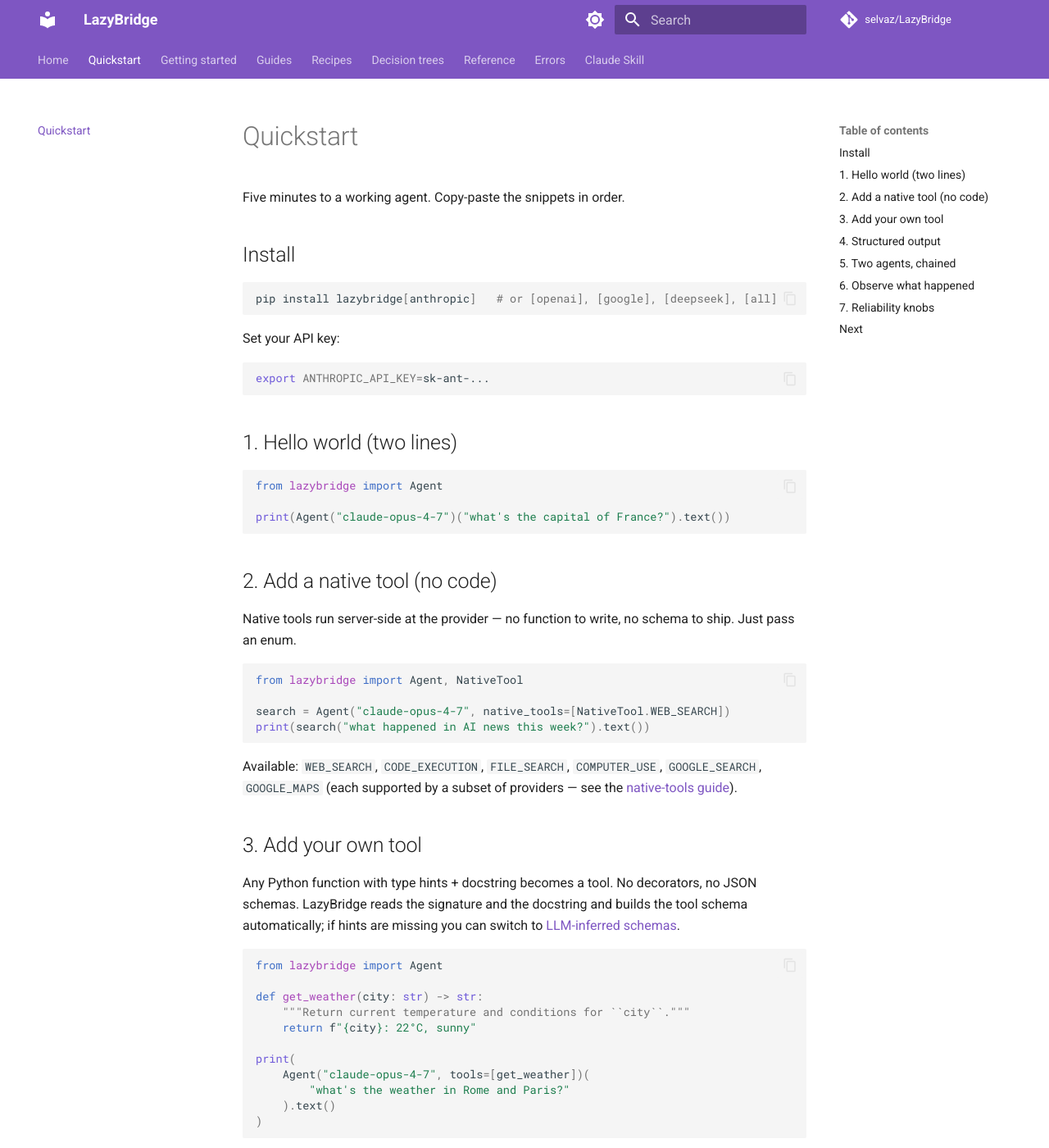
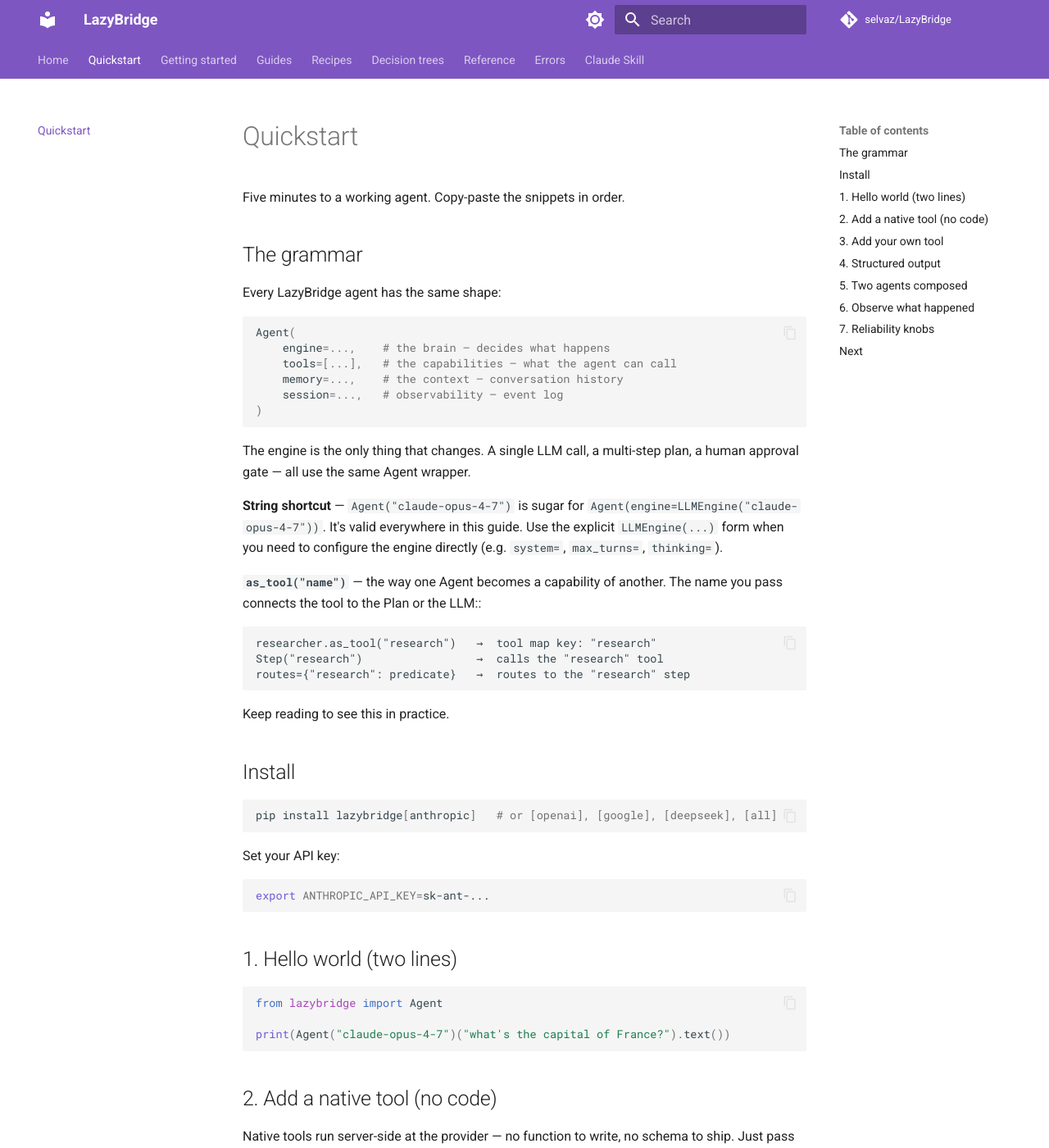
Before and after one commit to selvaz/LazyBridge, an MkDocs documentation site: the page built from docs/quickstart.md, in a window 1280 px wide and 1400 px high. Shown: the whole window at 82% size. Built offline with MkDocs 1.6.1 and Material for MkDocs 9.7.7, drawn with Linux system fonts in a browser that asks for light colours; comment, search, counter and statistics services are not loaded; some of the changed text lies outside the part shown.

Commit message:
Make canonical grammar central: Agent(engine=, tools=[], memory=, session=)
- Rename `engine_or_model` to `engine` as the single first parameter on
  Agent.__init__, merging the former positional + keyword alias into one.
  String values remain sugar for LLMEngine; None defaults to claude-opus-4-7.
- Fix tools type hint to list[Tool | Callable] — agents mount via as_tool().
- Rewrite Agent class docstring: canonical form with sub-agents declared
  first and as_tool() composition shown before any shortcut or factory.
- Rewrite lazybridge/__init__.py module docstring: same canonical example
  leads, string shortcut and name-chain contract documented inline.
- Update Step docstring: clearly distinguish target (which tool to call,
  must match as_tool name) from name (step identity for routing/sentinels).
- Add docs/concepts/grammar.md: the foundational reference covering the
  three-piece model, the name chain, task/context sentinels, and the
  progressive growth path from one agent to a full pipeline.
- Update docs/quickstart.md: grammar section added at the top; section 5
  rewritten to use as_tool() and show both LLM and Plan orchestrators.
- Add tests/unit/test_canonical_grammar.py: 15 tests that document the
  grammar through code — canonical construction, shortcut equivalence,
  as_tool name contract, PlanCompiler mismatch detection, sentinel
  placement, and end-to-end runs with fake engines.
- Update test_mcp.py and test_tool_from_schema.py: replace engine_or_model=
  keyword with engine= to match renamed parameter.

1553 tests pass, 0 regressions.

https://claude.ai/code/session_01UGMYRAhtoLtiPcsRuontXh

````diff
--- a/docs/quickstart.md
+++ b/docs/quickstart.md
@@ -1,6 +1,37 @@
 # Quickstart
 
 Five minutes to a working agent. Copy-paste the snippets in order.
+
+## The grammar
+
+Every LazyBridge agent has the same shape:
+
+```python
+Agent(
+    engine=...,    # the brain — decides what happens
+    tools=[...],   # the capabilities — what the agent can call
+    memory=...,    # the context — conversation history
+    session=...,   # observability — event log
+)
+```
+
+The engine is the only thing that changes. A single LLM call, a
+multi-step plan, a human approval gate — all use the same Agent wrapper.
+
+**String shortcut** — `Agent("claude-opus-4-7")` is sugar for
+`Agent(engine=LLMEngine("claude-opus-4-7"))`. It's valid everywhere in
+this guide. Use the explicit `LLMEngine(...)` form when you need to
+configure the engine directly (e.g. `system=`, `max_turns=`,
+`thinking=`).
+
+**`as_tool("name")`** — the way one Agent becomes a capability of
+another. The name you pass connects the tool to the Plan or the LLM::
+
+    researcher.as_tool("research")   →  tool map key: "research"
+    Step("research")                 →  calls the "research" tool
+    routes={"research": predicate}   →  routes to the "research" step
+
+Keep reading to see this in practice.
 
 ## Install
 
@@ -82,27 +113,51 @@ print(env.payload.title)
 print(env.payload.bullets)
 ```
 
-## 5. Two agents, chained
+## 5. Two agents composed
 
-Pass one agent as a tool to another. **No ceremony — tool is tool.**
+Build sub-agents first, then give them to an orchestrator via
+`as_tool("name")`. The name you pass is how the orchestrator refers to
+that capability — in the Plan's Step targets, in LLM tool calls, and in
+routing rules.
 
 ```python
-from lazybridge import Agent
+from lazybridge import Agent, LLMEngine, Plan, Step
 
 def search(query: str) -> str:
     """Search the web for ``query``; return the top 3 hits."""
     return "..."
 
-researcher = Agent("claude-opus-4-7", tools=[search], name="researcher")
-writer     = Agent("claude-opus-4-7", tools=[researcher], name="writer")
+# Sub-agents — declared first, each with its own engine and tools
+researcher = Agent(
+    engine=LLMEngine("claude-opus-4-7", system="You are a research specialist."),
+    tools=[search],
+)
+writer = Agent(
+    engine=LLMEngine("claude-opus-4-7", system="You are a concise technical writer."),
+)
 
-print(writer("write a one-paragraph summary of AI news April 2026").text())
-```
+# Dynamic orchestrator — LLM decides when to call which agent
+orchestrator = Agent(
+    engine=LLMEngine("claude-opus-4-7"),
+    tools=[
+        researcher.as_tool("research"),   # ← name connects tool map to LLM calls
+        writer.as_tool("write"),
+    ],
+)
+print(orchestrator("write a summary of AI news April 2026").text())
 
-Or use the `chain` sugar for a pre-scripted linear pipeline:
-
-```python
-print(Agent.chain(researcher, writer)("AI news April 2026").text())
+# Deterministic orchestrator — Plan decides the order
+pipeline = Agent(
+    engine=Plan(
+        Step("research"),          # calls researcher.as_tool("research")
+        Step("write"),             # calls writer.as_tool("write")
+    ),
+    tools=[
+        researcher.as_tool("research"),
+        writer.as_tool("write"),
+    ],
+)
+print(pipeline("AI news April 2026").text())
 ```
 
 ## 6. Observe what happened
````
Also changed, not shown: docs/concepts/grammar.md (added, +251 -0 lines), lazybridge/__init__.py (+46 -31 lines), 5 other files.
